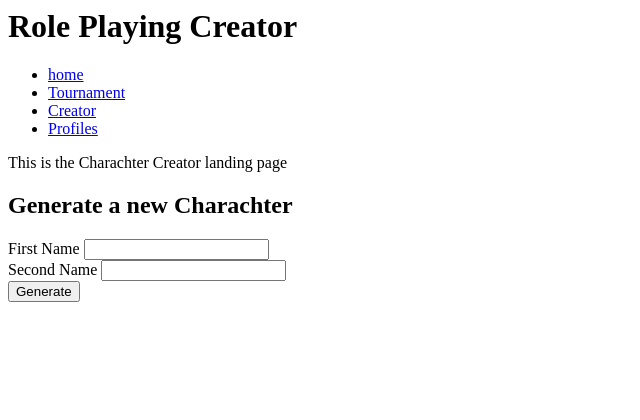
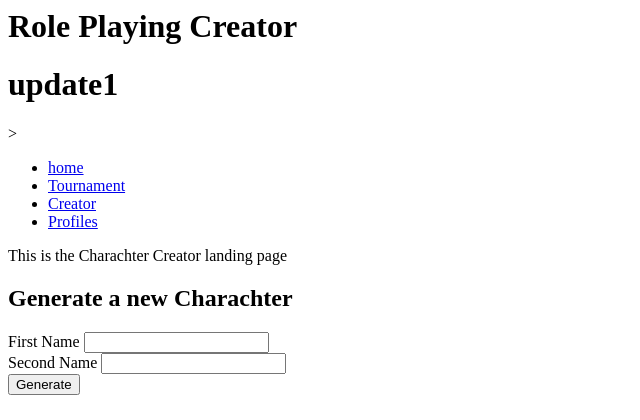
Before and after one commit to maxpattmanqa/dungeonsanddragonsgen, a Flask app: page /charachtercreator in a window 1280 px wide. Shown: the top 420 px of the page, without its empty margins (0-640 px from the left). Run offline with Flask 2, Linux system fonts and the light colour scheme.

Commit message:
versioning on base.html

```diff
--- a/app_core/application/templates/base.html
+++ b/app_core/application/templates/base.html
@@ -2,6 +2,7 @@
 <body>
 
 <h1> Role Playing Creator </h1>
+<h1> update1 </h1>>
 
 
 <ul>
```
